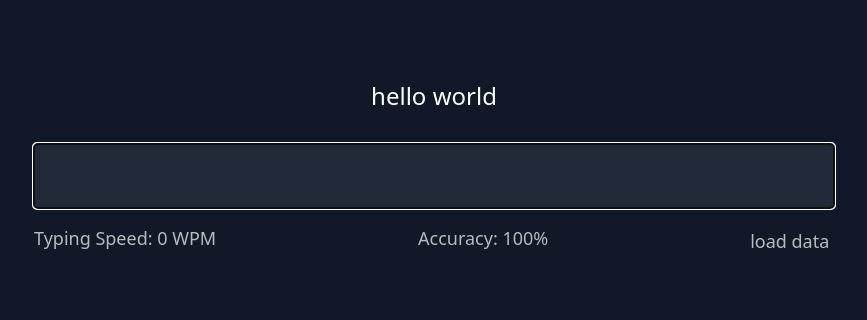
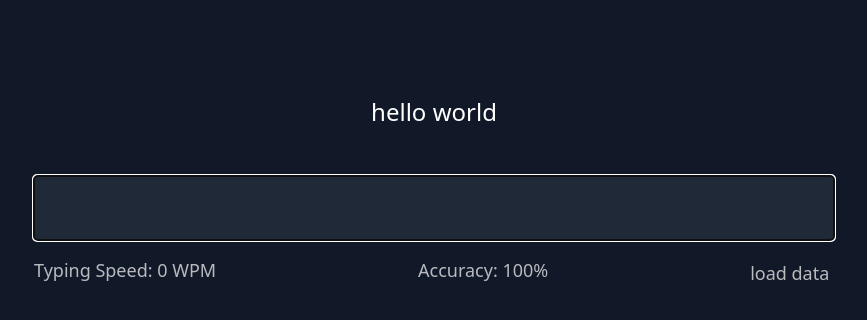
Before and after one commit to freeliu/typing-training, a Vue app: page / in a window 1280 px wide. Shown: the top 320 px of the page, without its empty margins (206-1073 px from the left). Built offline with nearby package versions, Linux system fonts and the light colour scheme.

Commit message:
change input to textarea

```diff
--- a/src/views/TypingTraining.vue
+++ b/src/views/TypingTraining.vue
@@ -15,8 +15,12 @@ const endTime = ref(0)
 const vUpdate: Directive = {
   updated(el: HTMLElement) {
     if(el.clientWidth>800){
-      inputWidth.value.width = el.clientWidth + 'px'
+      contentStyle.value.width = el.clientWidth + 'px'
     }
+    if(el.clientHeight>64){
+      contentStyle.value.height = el.clientHeight + 'px'
+    }
+
   }
 }
 
@@ -25,7 +29,7 @@ const currentSentence = computed(() => {
   return sentences.value[currentSentenceIndex.value] as string
 })
 
-const inputWidth = ref({ width: '800px' })
+const contentStyle = ref({ width: '800px', height:'64px' })
 
 function startNewSentence() {
   if (currentSentenceIndex.value < sentences.value.length - 1) {
@@ -64,7 +68,7 @@ function readJson(event: Event) {
 <template>
   <div class="bg-gray-900 text-white min-h-screen">
     <div class="container mx-auto min-h-screen flex flex-col items-center">
-      <div v-update class="text-2xl mb-8 mt-20 px-4 box-content whitespace-pre">
+      <div v-update class="text-2xl mb-8 mt-20 p-4 box-content whitespace-pre">
         <span
           v-for="(char, index) in sentences.split('')"
           :key="index"
@@ -77,15 +81,15 @@ function readJson(event: Event) {
         </span>
       </div>
 
-      <input
+      <textarea
         v-model="inputText"
-        :style="inputWidth"
+        :style="contentStyle"
         autofocus
-        class="bg-gray-800 text-white text-2xl p-4 rounded"
+        class="bg-gray-800 text-white text-2xl p-4 rounded overflow-clip"
         type="text"
         @input="checkInput"
       />
-      <div class="flex justify-between mt-4 text-lg opacity-70" :style="inputWidth">
+      <div class="flex justify-between mt-4 text-lg opacity-70" :style="{width:contentStyle.width}">
         <div>Typing Speed: {{ speed }} WPM</div>
         <div>Accuracy: {{ accuracy }}%</div>
         <label class="cursor-pointer">
```
